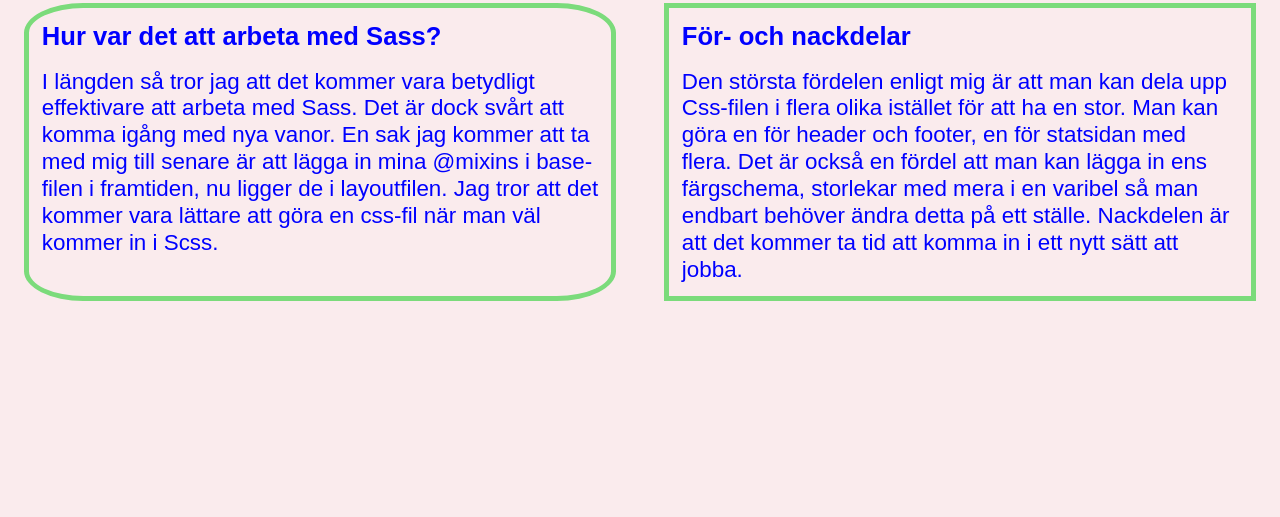
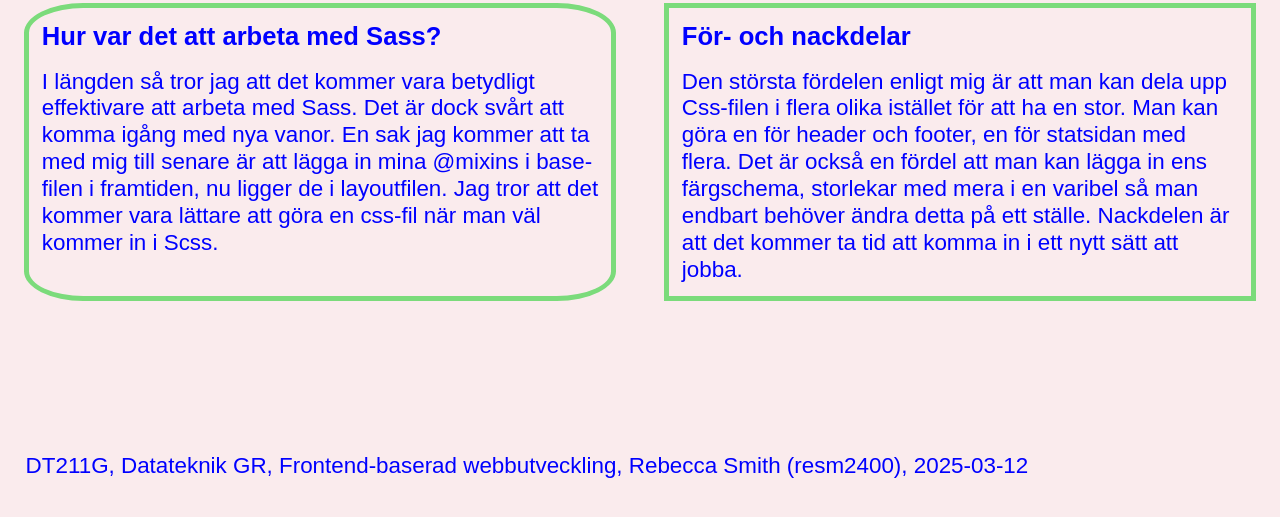
Before and after one commit to Rebexian87/moment3, a website built with Parcel: page src/sass.html in a window 1280 px wide. Shown: the part 203-720 px from the top of the page. Built offline with nearby package versions, Linux system fonts and the light colour scheme.

Commit message:
lade till footer i sass.html. uppdaterade datum

```diff
--- a/src/sass.html
+++ b/src/sass.html
@@ -64,7 +64,14 @@
         </section>
 
           <!--innehåll på sidan, paragraf 2-->
+
+    <footer class="position10">
+        <p> DT211G, Datateknik GR, Frontend-baserad webbutveckling, Rebecca Smith (resm2400), 2025-03-12</p>
+
+         <!--sidfot-->
+
+     </footer>
+
     </div>
-
 </body>
 </html>
```
Also changed, not shown: src/index.html (+1 -1 lines).
